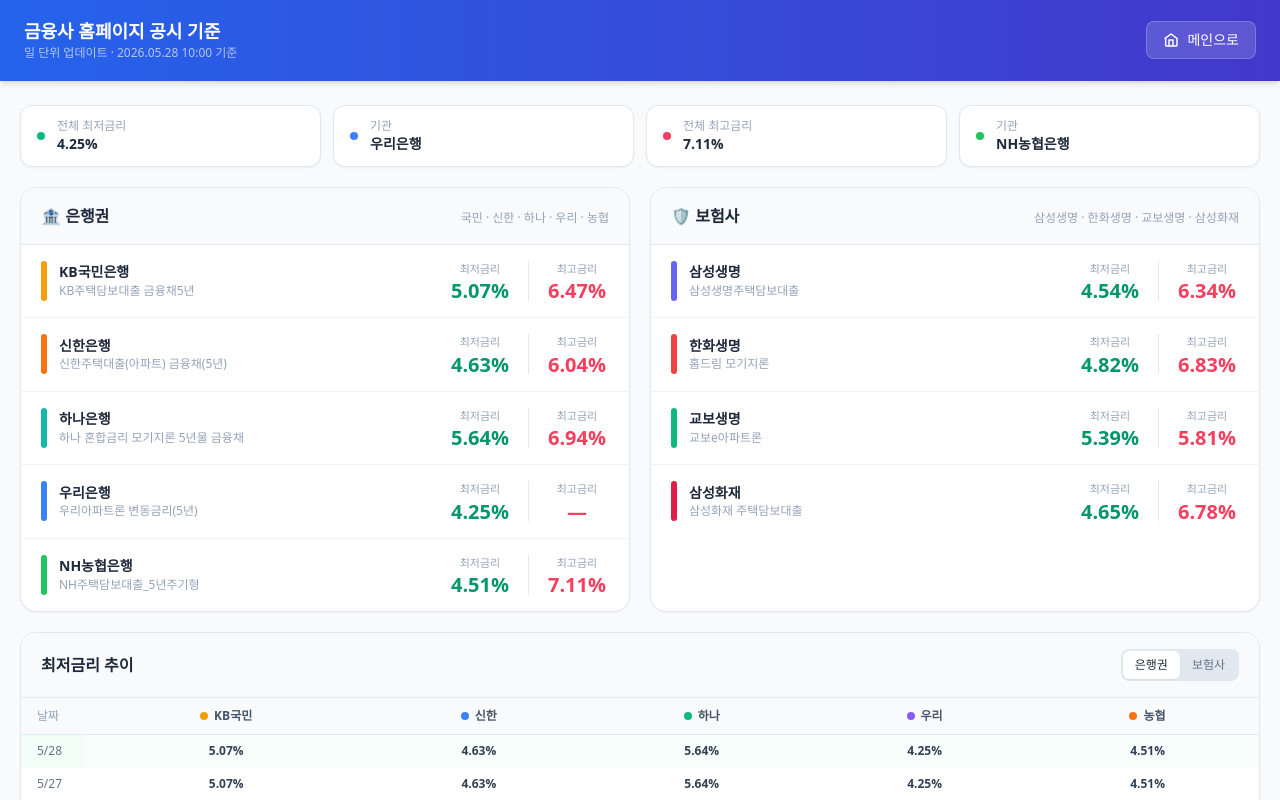
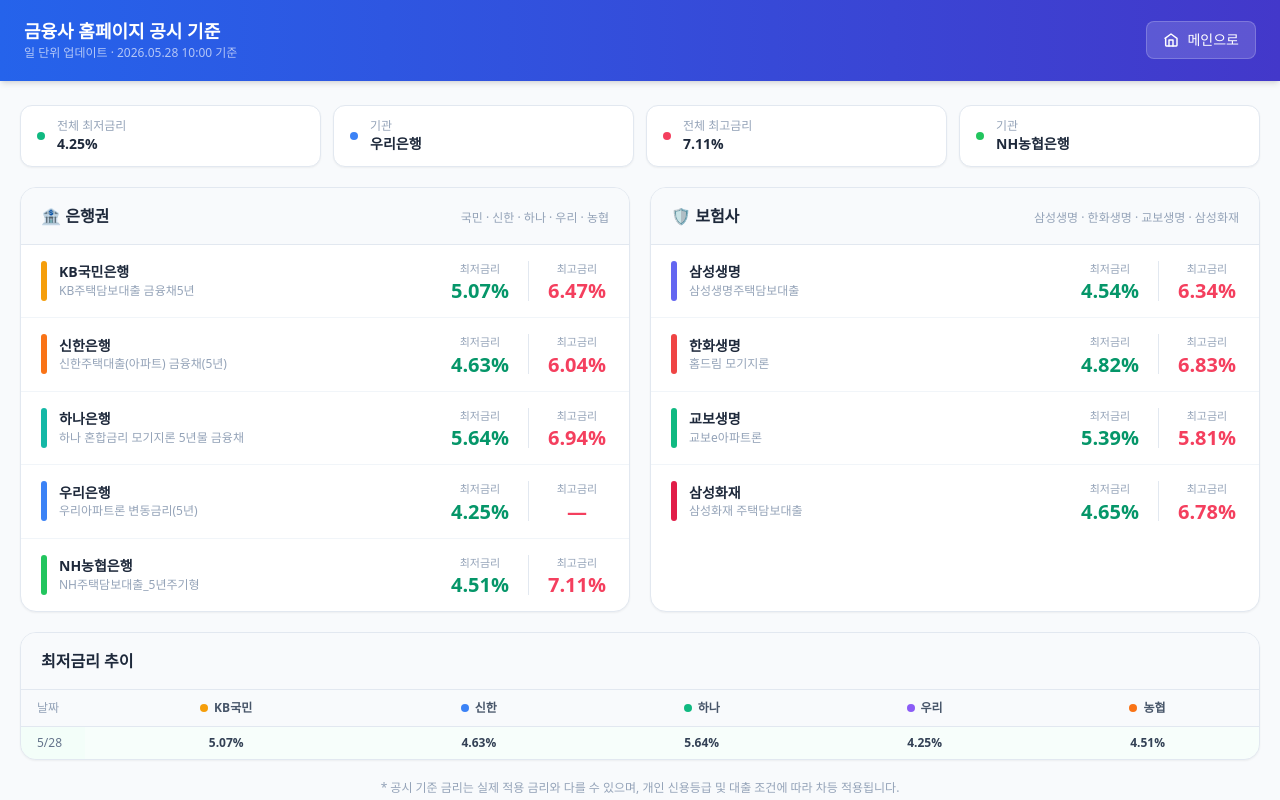
Before and after one commit to adneo-beep/rate_monitor, a React (Vite) app: page / in a window 1280 px wide. Both pictures are taken after a click on the button 292 px from the left and 452 px from the top of the page. Shown: the top 800 px of the page. Built offline with nearby package versions, Linux system fonts and the light colour scheme.

Commit message:
accumulate real bank history in rates.json, remove mock chart data

```diff
--- a/public/rates.json
+++ b/public/rates.json
@@ -7,9 +7,7 @@
       "colorHex": "#f59e0b",
       "product": "KB주택담보대출 금융채5년",
       "minRate": 5.07,
-      "maxRate": 6.47,
-      "minChange": -0.05,
-      "maxChange": 0
+      "maxRate": 6.47
     },
     {
       "id": "shinhan",
@@ -17,9 +15,7 @@
       "colorHex": "#f97316",
       "product": "신한주택대출(아파트) 금융채(5년)",
       "minRate": 4.63,
-      "maxRate": 6.04,
-      "minChange": -0.01,
-      "maxChange": -0.01
+      "maxRate": 6.04
     },
     {
       "id": "hana",
@@ -27,9 +23,7 @@
       "colorHex": "#14b8a6",
       "product": "하나 혼합금리 모기지론 5년물 금융채",
       "minRate": 5.636,
-      "maxRate": 6.936,
-      "minChange": 0.06,
-      "maxChange": 0.06
+      "maxRate": 6.936
     },
     {
       "id": "woori",
@@ -37,9 +31,7 @@
       "colorHex": "#3b82f6",
       "product": "우리아파트론 변동금리(5년)",
       "minRate": 4.25,
-      "maxRate": null,
-      "minChange": -0.01,
-      "maxChange": 0
+      "maxRate": null
     },
     {
       "id": "nh",
@@ -47,9 +39,7 @@
       "colorHex": "#22c55e",
       "product": "NH주택담보대출_5년주기형",
       "minRate": 4.51,
-      "maxRate": 7.11,
-      "minChange": -0.02,
-      "maxChange": -0.02
+      "maxRate": 7.11
     }
   ],
   "insurances": [
@@ -59,9 +49,7 @@
       "colorHex": "#6366f1",
       "product": "삼성생명주택담보대출",
       "minRate": 4.54,
-      "maxRate": 6.34,
-      "minChange": 0,
-      "maxChange": 0
+      "maxRate": 6.34
     },
     {
       "id": "hanwha",
@@ -69,9 +57,7 @@
       "colorHex": "#ef4444",
       "product": "홈드림 모기지론",
       "minRate": 4.82,
-      "maxRate": 6.83,
-      "minChange": 0,
-      "maxChange": 0
+      "maxRate": 6.83
     },
     {
       "id": "kyobo",
@@ -79,9 +65,7 @@
       "colorHex": "#10b981",
       "product": "교보e아파트론",
       "minRate": 5.39,
-      "maxRate": 5.81,
-      "minChange": 0,
-      "maxChange": 0
+      "maxRate": 5.81
     },
     {
       "id": "samsung-fire",
@@ -89,9 +73,10 @@
       "colorHex": "#e11d48",
       "product": "삼성화재 주택담보대출",
       "minRate": 4.65,
-      "maxRate": 6.78,
-      "minChange": 0,
-      "maxChange": 0
+      "maxRate": 6.78
     }
+  ],
+  "bankHistory": [
+    { "date": "5/28", "kb": 5.07, "shinhan": 4.63, "hana": 5.636, "woori": 4.25, "nh": 4.51 }
   ]
 }
--- a/src/components/RateChart.jsx
+++ b/src/components/RateChart.jsx
@@ -1,15 +1,17 @@
 import { useState } from 'react'
 
-export default function RateChart({ bankData, insuranceData, bankSeries, insuranceSeries, xKey = 'date' }) {
+export default function RateChart({ bankData = [], bankSeries, insuranceData, insuranceSeries, xKey = 'date' }) {
+  const hasInsurance = insuranceData && insuranceData.length > 0
   const [tab, setTab] = useState('bank')
 
-  const data = tab === 'bank' ? bankData : insuranceData
-  const series = tab === 'bank' ? bankSeries : insuranceSeries
+  const data = tab === 'bank' ? bankData : (insuranceData ?? [])
+  const series = tab === 'bank' ? bankSeries : (insuranceSeries ?? [])
 
   return (
     <div className="bg-white rounded-2xl shadow-sm border border-slate-200 overflow-hidden">
       <div className="px-5 py-4 bg-slate-50 border-b border-slate-200 flex items-center justify-between gap-3">
         <h2 className="font-bold text-slate-800">최저금리 추이</h2>
+        {hasInsurance && (
           <div className="flex bg-slate-200 rounded-lg p-0.5 text-xs font-medium">
             <button
               onClick={() => setTab('bank')}
@@ -24,8 +26,14 @@
               보험사
             </button>
           </div>
+        )}
       </div>
 
+      {data.length === 0 ? (
+        <div className="px-5 py-10 text-center text-sm text-slate-400">
+          데이터가 아직 없습니다. 매일 10시 업데이트 후 누적됩니다.
+        </div>
+      ) : (
         <div className="overflow-x-auto">
           <table className="w-full text-xs">
             <thead>
@@ -62,6 +70,7 @@
             </tbody>
           </table>
         </div>
+      )}
     </div>
   )
 }
--- a/src/views/BankRatesView.jsx
+++ b/src/views/BankRatesView.jsx
@@ -1,5 +1,5 @@
 import { useState, useEffect } from 'react'
-import { MOCK_BANK_RATES, BANK_CHART_DATA, INSURANCE_CHART_DATA } from '../data/mockData'
+import { MOCK_BANK_RATES } from '../data/mockData'
 import RateRow from '../components/RateRow'
 import RateChart from '../components/RateChart'
 import PageHeader from '../components/PageHeader'
@@ -10,12 +10,6 @@
   { key: 'hana',   name: '하나',    color: '#10b981' },
   { key: 'woori',  name: '우리',    color: '#8b5cf6' },
   { key: 'nh',     name: '농협',    color: '#f97316' },
-]
-const INSURANCE_SERIES = [
-  { key: 'samsungLife', name: '삼성생명', color: '#6366f1' },
-  { key: 'hanwha',      name: '한화생명', color: '#f43f5e' },
-  { key: 'kyobo',       name: '교보생명', color: '#0ea5e9' },
-  { key: 'samsungFire', name: '삼성화재', color: '#14b8a6' },
 ]
 
 function SectionPanel({ title, subtitle, children }) {
@@ -106,10 +100,8 @@
 
         {/* Time series chart */}
         <RateChart
-          bankData={BANK_CHART_DATA}
-          insuranceData={INSURANCE_CHART_DATA}
+          bankData={data.bankHistory ?? []}
           bankSeries={BANK_SERIES}
-          insuranceSeries={INSURANCE_SERIES}
         />
 
         <p className="text-xs text-slate-400 text-center pb-2">
```
Also changed, not shown: 1 other file (tests, documents, lock files or other folders). Lines whose indentation alone changed are shown as unchanged.
